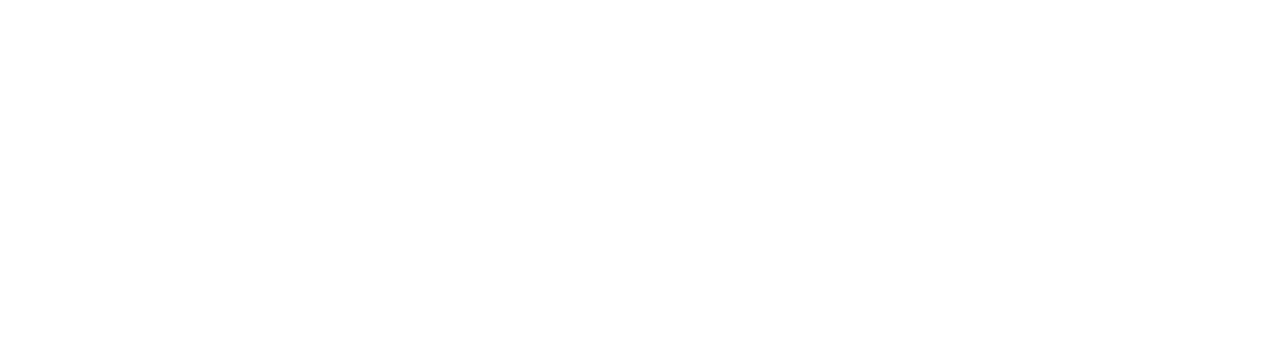
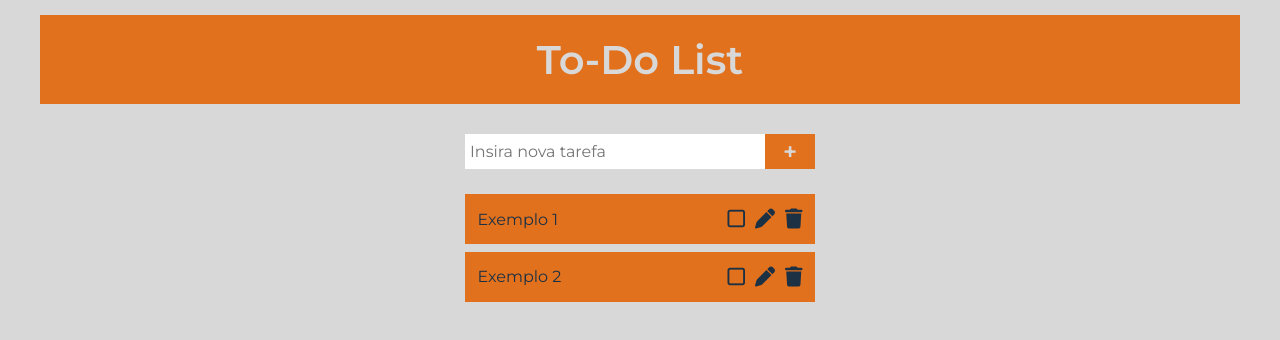
Before and after one commit to MatheusVZambon/to-do-list, a plain HTML site: page index.html in a window 1280 px wide. Drawn offline with Linux system fonts and the light colour scheme.

Commit message:
Commit #1 - Implementação do estilo em SASS

```diff
--- a/css/style.scss
+++ b/css/style.scss
@@ -0,0 +1,126 @@
+/*
+Sumário - style.scss
+0. Reset, variáveis & HTML
+1. Header
+2. Main
+*/
+
+@mixin content-container{
+    width: 100vw;
+    padding: 15px 40px;
+}
+
+/* 0. Reset & Variáveis */
+*{
+    margin: 0;
+    padding: 0;
+    box-sizing: border-box;
+}
+
+@import url('https://fonts.googleapis.com/css2?family=Montserrat:wght@300;400;600&display=swap');
+
+$primary : #D8D8D8;
+$secondary : #E2711D;
+$accent : #1C3144;
+
+$pFont : 'Montserrat', sans-serif;
+
+html{
+    background-color: $primary;
+}
+
+
+/* 1. Header */
+.header-content{
+    @include content-container();
+}
+
+.content-title{
+    text-align: center;
+    background-color: $secondary;
+    padding: 20px 0;
+}
+
+.content-title-text{
+    font: 600 normal 40px $pFont;
+    color: $primary;
+}
+
+
+/* 2. Main */
+.main-content{
+    @include content-container();
+}
+
+.content-list{
+    display: flex;
+    align-items: center;
+    justify-content: center;
+    flex-direction: column;
+}
+
+.content-list-input{
+    display: flex;
+    align-items: center;
+    margin-bottom: 25px;
+}
+
+#cli-text{
+    width: 300px;
+    height: 35px;
+    border: none;
+    text-indent: 5px;
+    font: 400 normal 16px $pFont;
+    color: $accent;
+}
+
+#cli-text:focus{
+    outline: none;
+}
+
+.content-list-input-button{
+    width: 50px;
+    height: 35px;
+    border: none;
+    background-color: $secondary;
+    color: $primary;
+    font: 600 normal 24px $pFont;
+    cursor: pointer;
+    transition: all 0.2s ease-in;
+}
+
+.content-list-input-button:hover{
+    background-color: $accent;
+}
+
+.content-list-items{
+    display: flex;
+    flex-direction: column;
+    row-gap: 7.5px;
+}
+
+.content-list-items-item{
+    display: flex;
+    align-items: center;
+    justify-content: space-between;
+    padding: 0 12.5px;
+    width: 350px;
+    height: 50px;
+    background-color: $secondary;
+}
+
+.content-list-items-item-desc-text{
+    font: 400 normal 16px $pFont;
+    color: $accent;
+}
+
+.content-list-items-item-action{
+    display: flex;
+    align-items: center;
+    column-gap: 10px;
+}
+
+.fa-pen,.fa-trash,.fa-square{
+    font-size: 20px;
+    color: $accent;
+}
--- a/index.html
+++ b/index.html
@@ -0,0 +1,63 @@
+<!DOCTYPE html>
+<html lang="pt-br">
+<head>
+    <meta charset="UTF-8">
+    <meta name="viewport" content="width=device-width, initial-scale=1.0">
+    <title>To Do List</title>
+
+    <!-- CDN -->
+    <script src="https://kit.fontawesome.com/c98f74052a.js" crossorigin="anonymous" defer></script>
+
+    <!-- Javascript -->
+    <script src="./js/script.js" defer></script>
+
+    <!-- CSS -->
+    <link rel="stylesheet" href="./css/style.css">
+
+</head>
+<body>
+    <header>
+        <div class="header-content">
+            <div class="content-title">
+                <h1 class="content-title-text">To-Do List</h1>
+            </div>
+        </div>
+    </header>
+    <main>
+        <div class="main-content">
+            <section class="content-list">
+                <div class="content-list-input">
+                    <input type="text" name="cli-text" id="cli-text" placeholder="Insira nova tarefa">
+                    <button class="content-list-input-button">+</button>
+                </div>
+                <div class="content-list-items">
+                    <div class="content-list-items-item">
+                        <div class="content-list-items-item-desc">
+                            <p class="content-list-items-item-desc-text">Exemplo 1</p>
+                        </div>
+                        <div class="content-list-items-item-action">
+                            <i class="fa-regular fa-square"></i>
+                            <!-- Quando Apertar
+                                <i class="fa-solid fa-square-check"></i>
+                            -->
+                            <i class="fa-solid fa-pen"></i>
+                            <i class="fa-solid fa-trash"></i>
+                        </div>
+                    </div>
+                    <div class="content-list-items-item">
+                        <div class="content-list-items-item-desc">
+                            <p class="content-list-items-item-desc-text">Exemplo 2</p>
+                        </div>
+                        <div class="content-list-items-item-action">
+                            <i class="fa-regular fa-square"></i>
+                            <i class="fa-solid fa-pen"></i>
+                            <i class="fa-solid fa-trash"></i>
+                        </div>
+                    </div>
+                </div>
+            </section>
+        </div>
+    </main>
+    <footer></footer>
+</body>
+</html>
```
Also changed, not shown: css/style.css, 1 other file.
